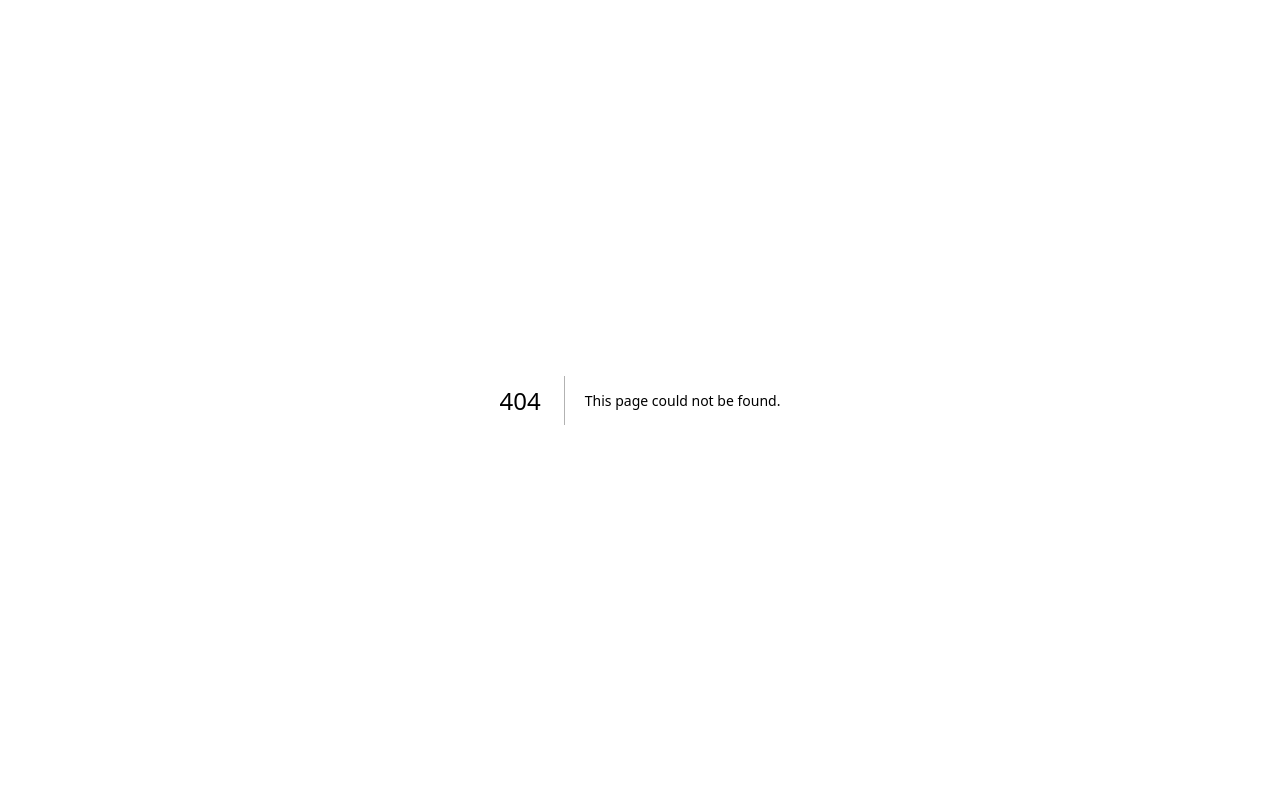
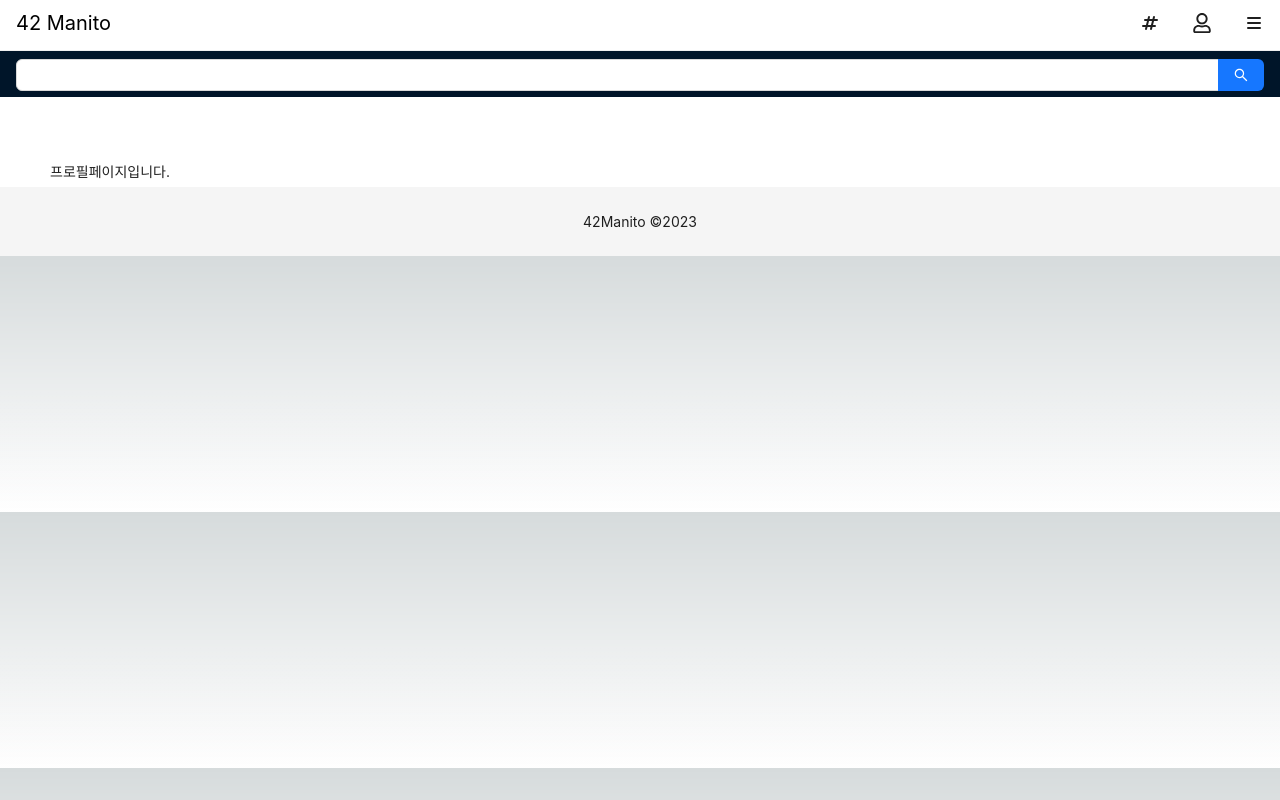
Before and after one commit to 9utty/cadet_men, a Next.js app: page /profile/Profile in a window 1280 px wide. Before the commit this address had no page. Built offline with nearby package versions, Linux system fonts and the light colour scheme.

Commit message:
feat: Profile 페이지 생성

```diff
--- /dev/null
+++ b/pages/profile/Profile.tsx
@@ -0,0 +1,16 @@
+import React from "react";
+import AppLayout from "../global/AppLayout";
+
+interface ProfileProps {
+  isMy: boolean;
+}
+
+const Profile = (props: ProfileProps) => {
+  return (
+    <AppLayout>
+      <div>프로필페이지입니다.</div>
+    </AppLayout>
+  );
+};
+
+export default Profile;
```
